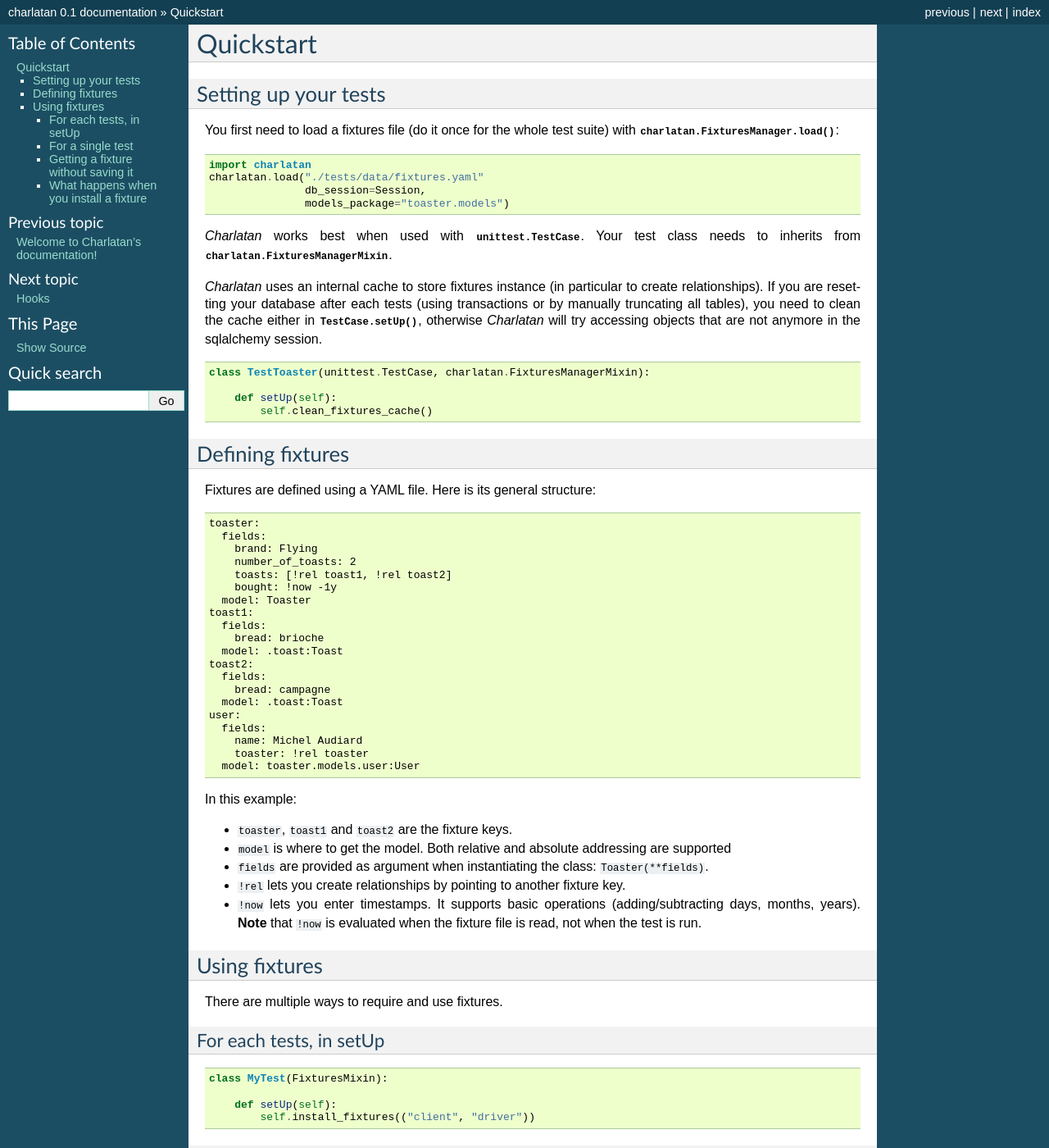
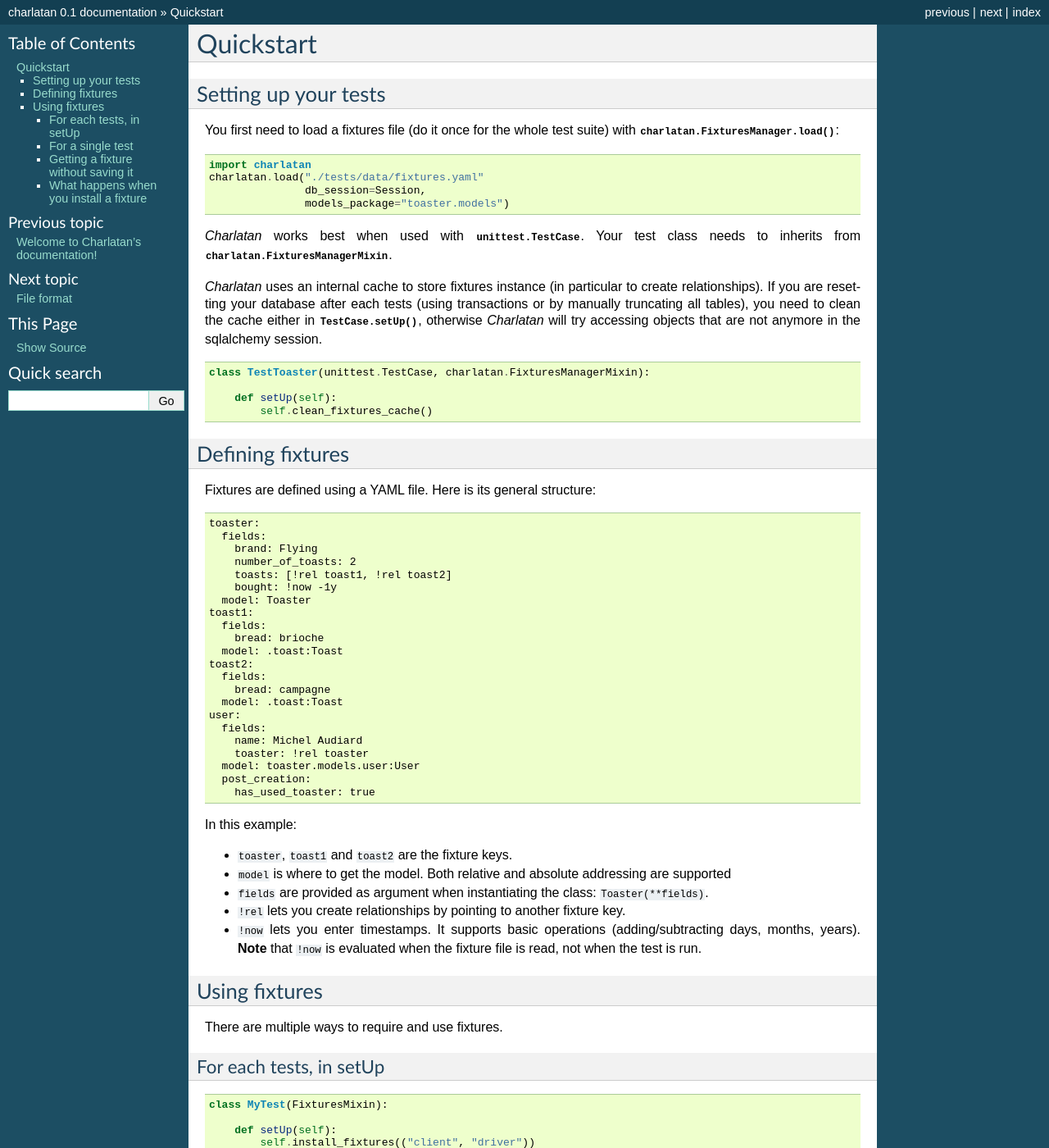
Before and after one commit to uber/charlatan, a Sphinx documentation site: the page built from docs/quickstart.rst, in a window 1280 px wide and 1400 px high. Shown: the whole window at 82% size. Built offline with Sphinx 7.4.7, drawn with Linux system fonts in a browser that asks for light colours.

Commit message:
Add documentation about post_creation

```diff
--- a/docs/examples/fixtures.yaml
+++ b/docs/examples/fixtures.yaml
@@ -18,3 +18,5 @@ user:
     name: Michel Audiard
     toaster: !rel toaster
   model: toaster.models.user:User
+  post_creation:
+    has_used_toaster: true
--- a/docs/index.rst
+++ b/docs/index.rst
@@ -21,6 +21,7 @@ Contents
    :maxdepth: 2
 
    quickstart
+   file-format
    hooks
    api-reference
 
```
Also changed, not shown: docs/file-format.rst (added, +22 -0 lines).
